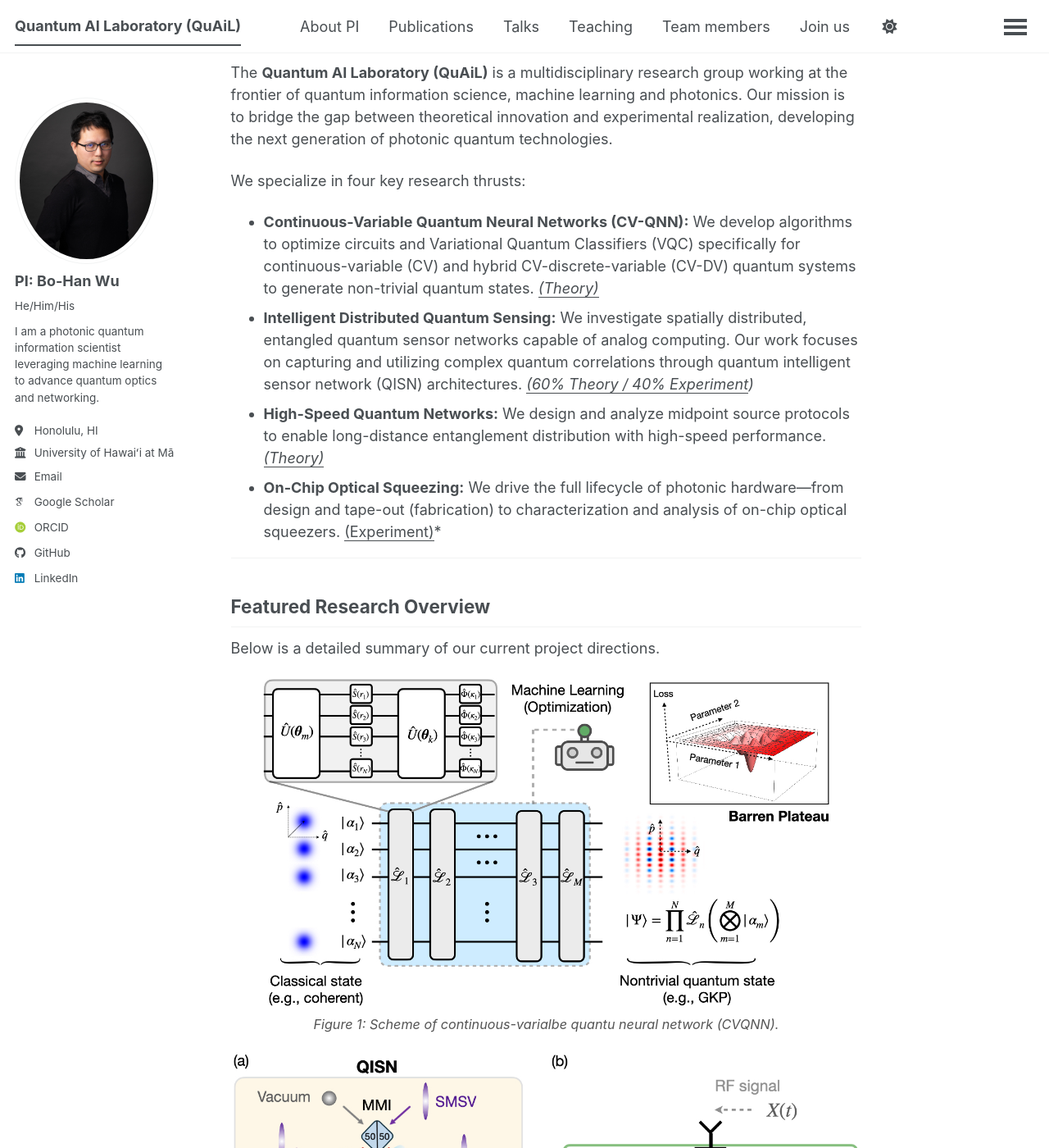
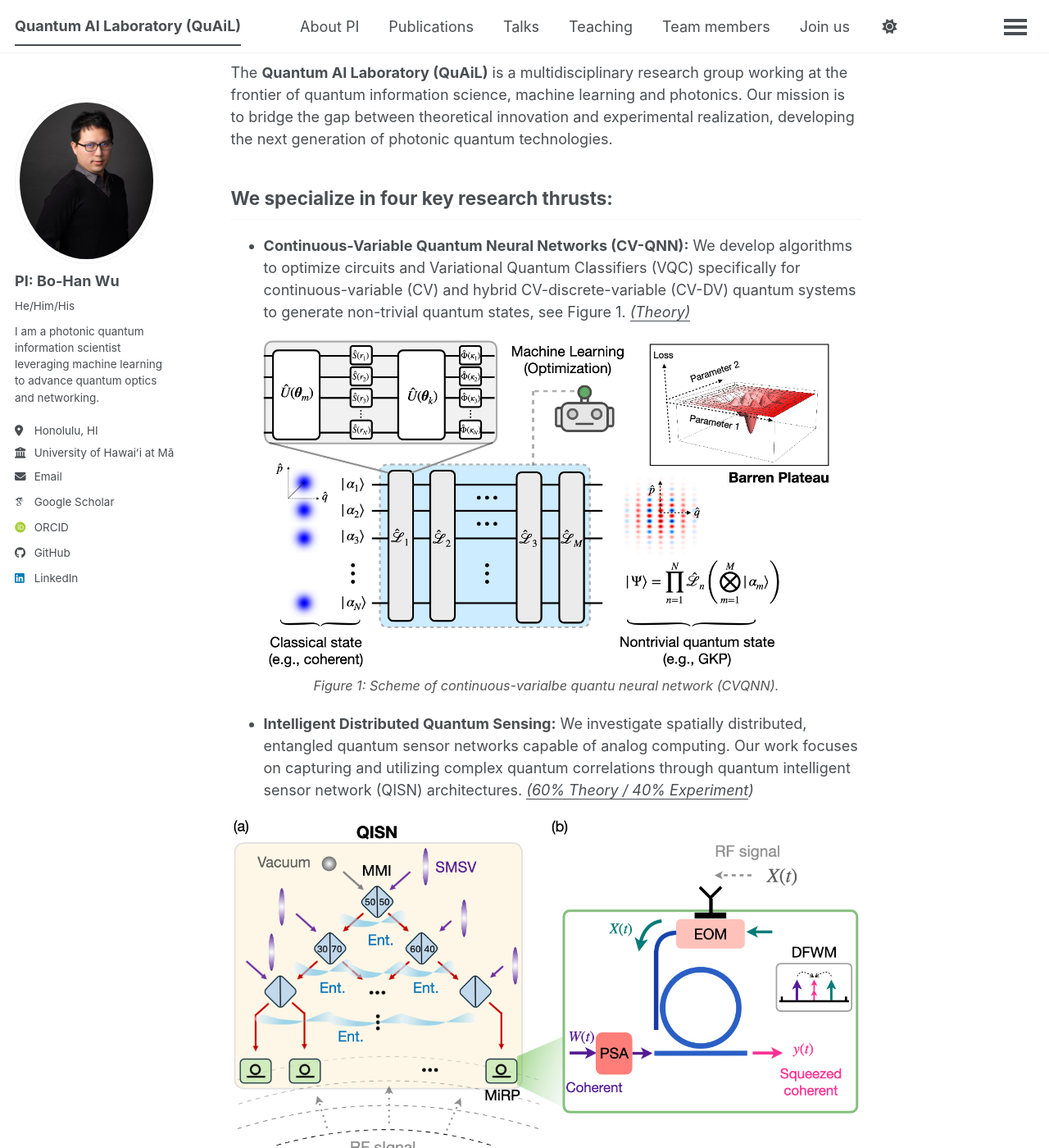
Before and after one commit to go705/go705.github.io, a Jekyll site: the page built from _pages/about.md, in a window 1280 px wide and 1400 px high, scrolled down 242 px. Shown: the whole window at 82% size. Built offline with Jekyll 4.4.1, drawn with Linux system fonts in a browser that asks for light colours; some web fonts are replaced; a script bundle is joined from its source files by our own code; library files that are not in the unit come from our copies; some of the changed lines change nothing that is shown; some of the changed text lies outside the part shown.

Commit message:
Update about.md

```diff
--- a/_pages/about.md
+++ b/_pages/about.md
@@ -10,17 +10,8 @@
 The **Quantum AI Laboratory (QuAiL)** is a multidisciplinary research group working at the frontier of quantum information science, machine learning and photonics. Our mission is to bridge the gap between theoretical innovation and experimental realization, developing the next generation of photonic quantum technologies.
 
 We specialize in four key research thrusts:
-
-* **Continuous-Variable Quantum Neural Networks (CV-QNN):** We develop algorithms to optimize circuits and Variational Quantum Classifiers (VQC) specifically for continuous-variable (CV) and hybrid CV-discrete-variable (CV-DV) quantum systems to generate non-trivial quantum states. *<u>(Theory)</u>*
-* **Intelligent Distributed Quantum Sensing:** We investigate spatially distributed, entangled quantum sensor networks capable of analog computing. Our work focuses on capturing and utilizing complex quantum correlations through quantum intelligent sensor network (QISN) architectures. *<u>(60% Theory / 40% Experiment</u>)*
-* **High-Speed Quantum Networks:** We design and analyze midpoint source protocols to enable long-distance entanglement distribution with high-speed performance. *<u>(Theory)</u>*
-* **On-Chip Optical Squeezing:** We drive the full lifecycle of photonic hardware—from design and tape-out (fabrication) to characterization and analysis of on-chip optical squeezers. <u>(Experiment)</u>*
-
 ---
-
-## Featured Research Overview
-Below is a detailed summary of our current project directions.
-
+* **Continuous-Variable Quantum Neural Networks (CV-QNN):** We develop algorithms to optimize circuits and Variational Quantum Classifiers (VQC) specifically for continuous-variable (CV) and hybrid CV-discrete-variable (CV-DV) quantum systems to generate non-trivial quantum states, see Figure 1. *<u>(Theory)</u>*
 <div style="text-align: center; margin-top: 20px;">
   <img src="{{ site.baseurl }}/assets/images/CVQNN.jpeg" alt="Featured Research Overview" style="width: 90%; border: none;">
   <p style="font-size: 0.9em; color: #555; font-style: italic; margin-top: 10px;">
@@ -28,6 +19,7 @@
   </p>
 </div>
 
+* **Intelligent Distributed Quantum Sensing:** We investigate spatially distributed, entangled quantum sensor networks capable of analog computing. Our work focuses on capturing and utilizing complex quantum correlations through quantum intelligent sensor network (QISN) architectures. *<u>(60% Theory / 40% Experiment</u>)*
 <div style="text-align: center; margin-top: 20px;">
   <img src="{{ site.baseurl }}/assets/images/MiRP.jpeg" alt="Featured Research Overview" style="width: 100%; border: none;">
   <p style="font-size: 0.9em; color: #555; font-style: italic; margin-top: 10px;">
@@ -35,6 +27,7 @@
   </p>
 </div>
 
+* **High-Speed Quantum Networks:** We design and analyze midpoint source protocols to enable long-distance entanglement distribution with high-speed performance. *<u>(Theory)</u>*
 <div style="text-align: center; margin-top: 20px;">
   <img src="{{ site.baseurl }}/assets/images/Remote_Ent.jpeg" alt="Featured Research Overview" style="width: 65%; border: none;">
   <p style="font-size: 0.9em; color: #555; font-style: italic; margin-top: 10px;">
@@ -42,6 +35,8 @@
   </p>
 </div>
 
+
+* **On-Chip Optical Squeezing:** We drive the full lifecycle of photonic hardware—from design and tape-out (fabrication) to characterization and analysis of on-chip optical squeezers. <u>(Experiment)</u>*
 <div style="text-align: center; margin-top: 20px;">
   <img src="{{ site.baseurl }}/assets/images/On_sqz.jpeg" alt="Featured Research Overview" style="width: 85%; border: none;">
   <p style="font-size: 0.9em; color: #555; font-style: italic; margin-top: 10px;">
```
